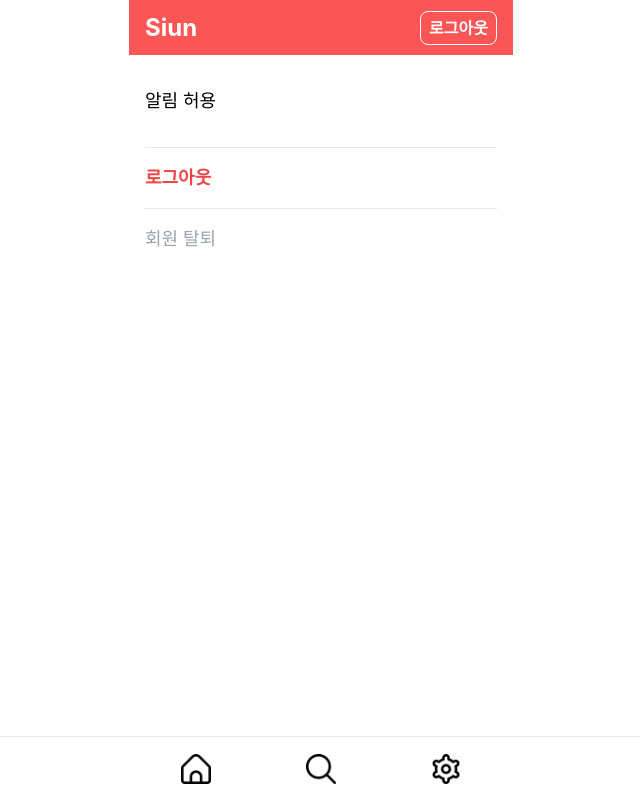
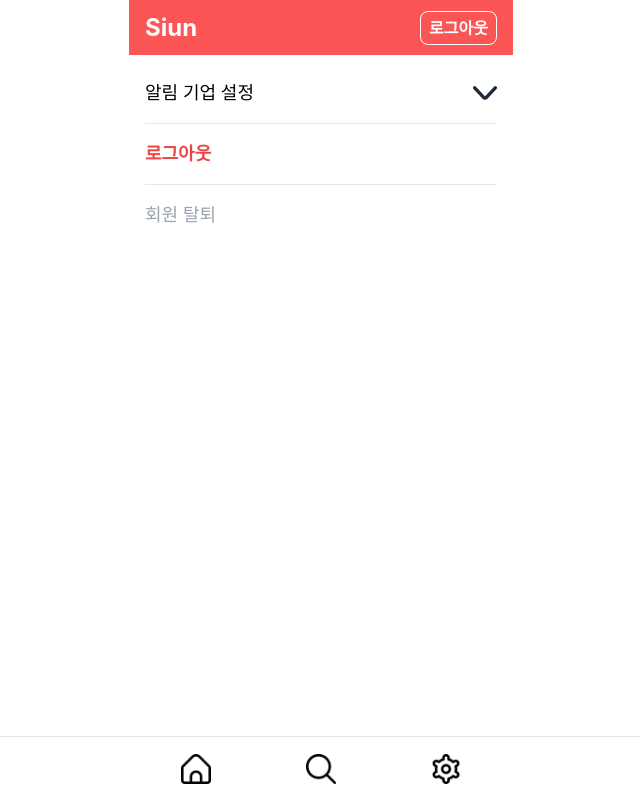
Before and after one commit to 100-hours-a-week/10-team-10bob-siungongsi-fe, a React (Create React App) app: page /setting in a window 1280 px wide. Shown: the whole page, without its empty margins (319-959 px from the left). Built offline with nearby package versions, Linux system fonts and the light colour scheme; no server answers; sample sign-in values are in the browser's storage.

Commit message:
feat: 2차차qa

```diff
--- a/public/firebase-messaging-sw.js
+++ b/public/firebase-messaging-sw.js
@@ -1,4 +1,6 @@
 // public/firebase-messaging-sw.js
+
+const { url } = require('inspector');
 
 // eslint-disable-next-line no-undef
 importScripts(
@@ -30,6 +32,7 @@ messaging.onBackgroundMessage((payload) => {
   // eslint-disable-next-line no-restricted-globals
   self.registration.showNotification(payload.notification.title, {
     body: payload.notification.body,
+
     icon: '/logo192.png', // 알림 아이콘 (public 폴더에 있는 이미지 사용 가능)
   });
 });
--- a/src/components/LoginSlider.tsx
+++ b/src/components/LoginSlider.tsx
@@ -56,13 +56,6 @@ export const LoginSlider = ({ isOpen, onClose }: Props) => {
     } catch (error) {
       console.error("로그인 에러: ", error);
     } finally {
-      const permission = await Notification.requestPermission();
-
-      if (permission !== "granted") {
-        console.warn("알림 권한이 거부됨");
-      } else if (permission === "granted") {
-        navigate(0);
-      }
     }
   };
 
--- a/src/firebase.ts
+++ b/src/firebase.ts
@@ -26,7 +26,7 @@ export const getPushToken = async () => {
       vapidKey: process.env.REACT_APP_PUBLIC_FIREBASE_VAPID_KEY,
       serviceWorkerRegistration: registration, // ✅ 명확하게 Service Worker 전달
     });
-
+    console.log(token);
     return token;
   } catch (error) {
     console.error("Error getting push token:", error);
--- a/src/pages/SettingPage/Setting.tsx
+++ b/src/pages/SettingPage/Setting.tsx
@@ -9,6 +9,7 @@ import { SelectAlarm } from "../../components/SelectAlarm/SelectAlarm";
 import { userWithdraw } from "../../services/authService";
 import { patchUserNotificationInfo } from "../../services/usersService";
 import { useLocation, useNavigate } from "react-router-dom";
+import { ScrollDown } from "../../components/Icons/ScrollDown";
 
 export const SettingPage = () => {
   const navigate = useNavigate();
@@ -148,10 +149,16 @@ export const SettingPage = () => {
         <div className="max-w-md mx-auto p-4 bg-white">
           {/* 알림 허용 토글 */}
           <div className="border-b">
-            <div className="flex items-center justify-between py-4 mb-4">
-              <span onClick={handleToggle} className="text-lg font-medium">
-                알림 허용
-              </span>
+            <div
+              onClick={handleToggle}
+              className="flex items-center justify-between py-2 mb-2 cursor-pointer"
+            >
+              <span className="text-lg font-medium ">알림 기업 설정</span>
+              <div
+                className={`transform transition-transform duration-300 ${subscribeOn ? "rotate-180" : "rotate-0"}`}
+              >
+                <ScrollDown />
+              </div>
               {/* <button
                 onClick={handleToggle}
                 className={`relative w-12 h-6 flex items-center rounded-full p-1 transition-colors ${
```
